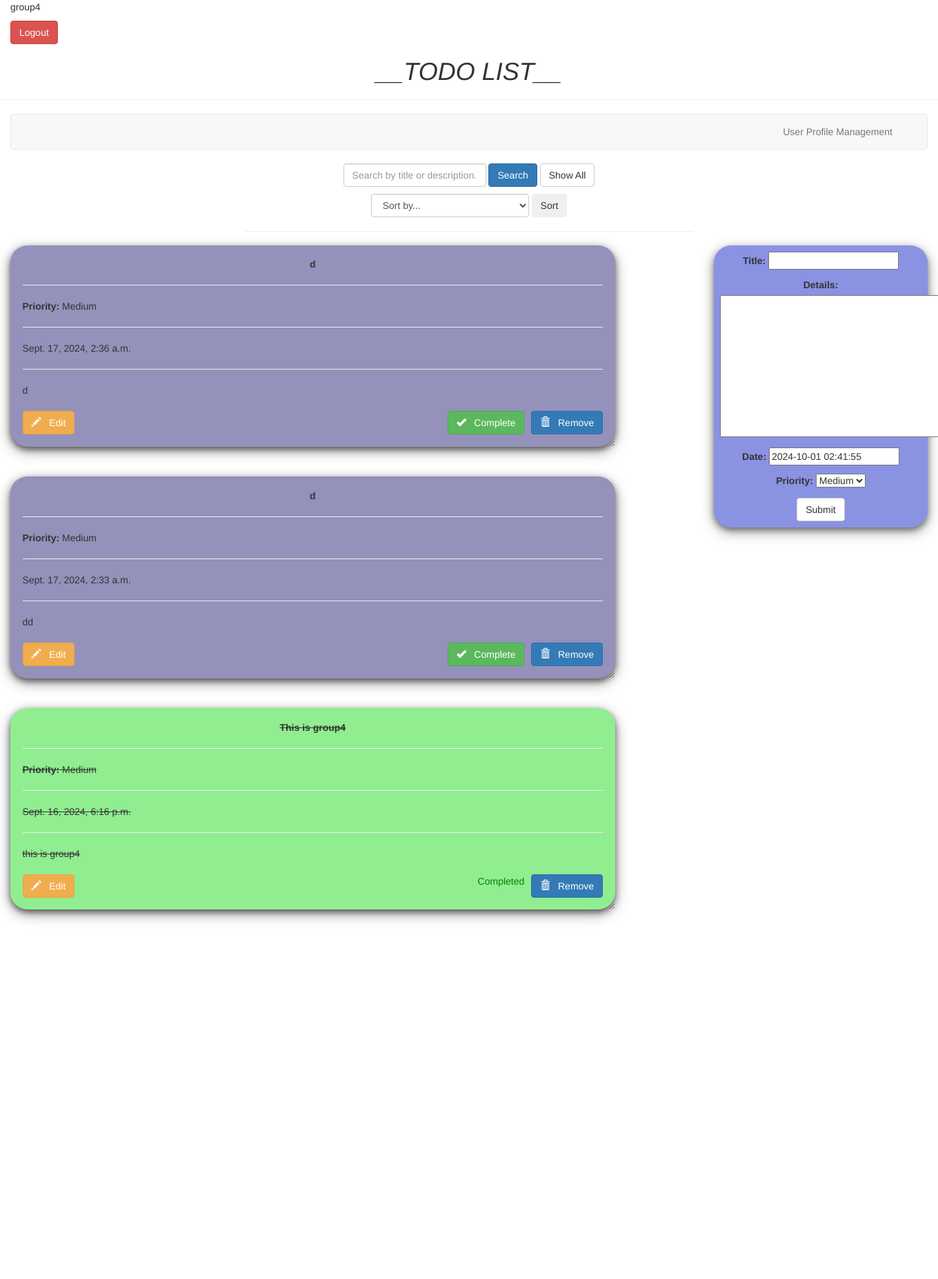
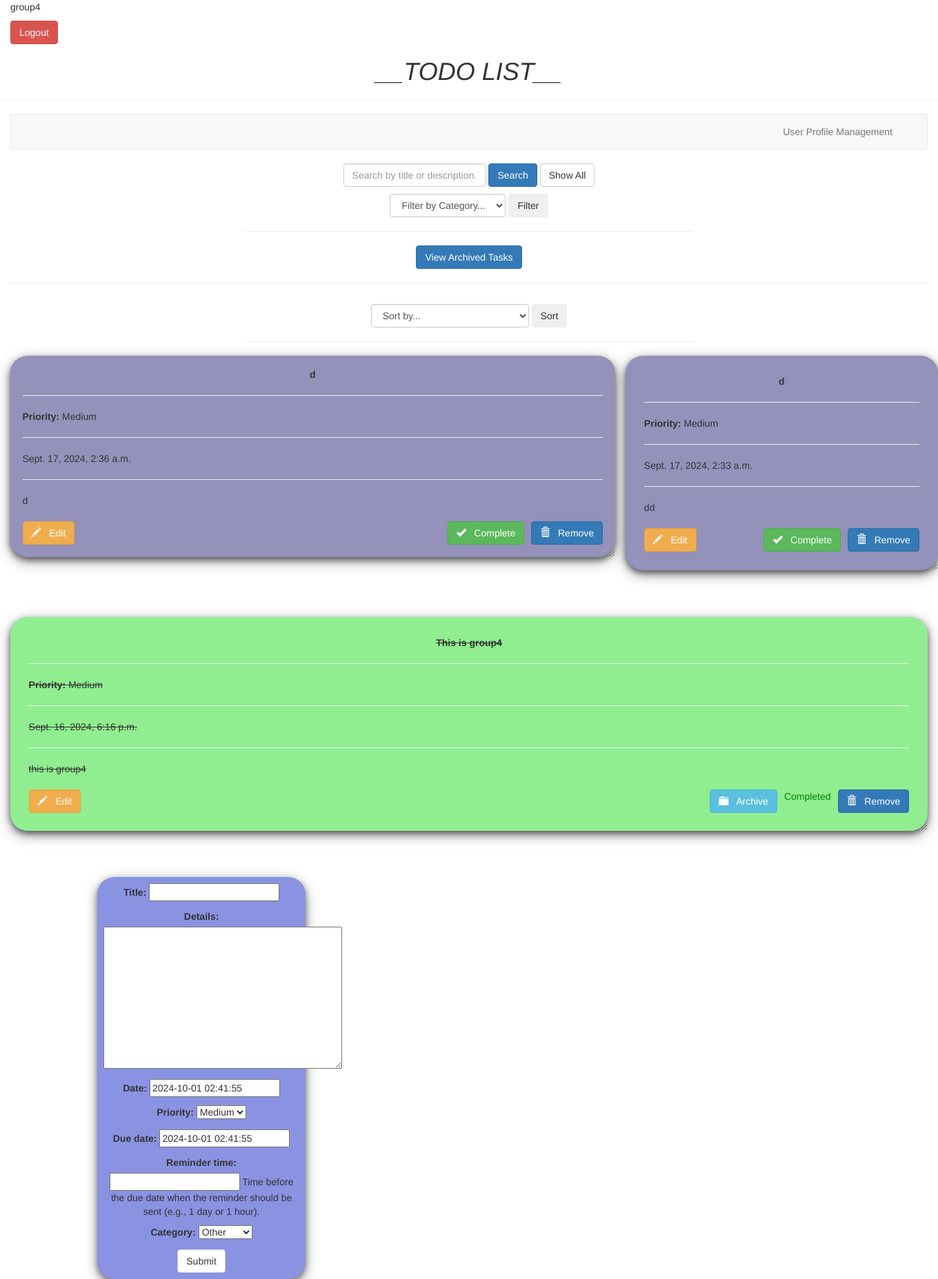
Before and after one commit to DePaul-CSC-394-401/mini-project-team-4, a Django app: page / in a window 1360 px wide; the page is wider, and only the part inside the window is pictured. Shown: that part at 69% size. Before the commit the page ends 1336 px from the top of that part, so only its background shows below. Run offline with Django 5.2, Linux system fonts and the light colour scheme; a user stored in the database is signed in; data comes from the database, SQL or seed files in the repository; some libraries are stand-ins or nearby versions.

Commit message:
committing local changes before merging main

```diff
--- a/todo/forms.py
+++ b/todo/forms.py
@@ -5,4 +5,7 @@
 class TodoForm(forms.ModelForm):
     class Meta:
         model = Todo
-        fields = ['title', 'details', 'date', 'priority']
+        fields = ['title', 'details', 'date', 'priority', 'due_date', 'reminder_time', 'category']
+        widgets = {
+            'dude_date':forms.DateTimeInput(attrs={'type': 'datetime-local'}),
+        }
--- a/todo/models.py
+++ b/todo/models.py
@@ -1,17 +1,30 @@
 from django.db import models
 from django.utils import timezone
 from django.contrib.auth.models import User
+from datetime import timedelta
 
 class Todo(models.Model):
     user = models.ForeignKey(User, on_delete=models.CASCADE, default=1)
 
     PRIORITY_CHOICES = [('Low', 'Low'), ('Medium', 'Medium'), ('High', 'High'),]
+    CATEGORY_CHOICES = [ ('Work', 'Work'),
+        ('Personal', 'Personal'),
+        ('Errands', 'Errands'),
+        ('Other', 'Other'),
+        ]
 
     title = models.CharField(max_length=100)
     details = models.TextField()
     date = models.DateTimeField(default=timezone.now)
+    archived = models.BooleanField(default=False)
     completed = models.BooleanField(default=False)
     priority = models.CharField(max_length=6, choices=PRIORITY_CHOICES, default='Medium')
+    category = models.CharField(max_length=50, choices=CATEGORY_CHOICES, default='Other')
+    due_date = models.DateTimeField(default=timezone.now)
+    reminder_time=models.DurationField(null=True, blank=True,
+        help_text="Time before the due date when the reminder should be sent (e.g., 1 day or 1 hour)."
+    )
+    reminder_sent = models.BooleanField(default=False)
 
     def __str__(self):
         return self.title
--- a/todo/templates/todo/index.html
+++ b/todo/templates/todo/index.html
@@ -156,6 +156,35 @@
       </form>
     </div>
   </div>
+<!-- Category Filter Dropdown -->
+  <div class="row">
+    <div class="col-md-6 col-md-offset-3">
+      <form method="GET" action="{% url 'todo' %}" class="form-inline text-center" style="margin-top: 10px;">
+        <div class="form-group">
+          <select name="category" class="form-control">
+            <option value="">Filter by Category...</option>
+            <option value="Work" {% if current_category == 'Work' %}selected{% endif %}>Work</option>
+            <option value="Personal" {% if current_category == 'Personal' %}selected{% endif %}>Personal</option>
+            <option value="Errands" {% if current_category == 'Errands' %}selected{% endif %}>Errands</option>
+            <option value="Other" {% if current_category == 'Other' %}selected{% endif %}>Other</option>
+          </select>
+          <button type="submit" class="btn btn-secondary">Filter</button>
+        </div>
+      </form>
+      <hr>
+    </div>
+  </div>
+    <!-- View Archived Tasks Link -->
+<div class="row">
+  <div class="col-md-6 col-md-offset-3 text-center">
+    <a href="{% url 'view_archive' %}" class="btn btn-primary">View Archived Tasks</a>
+  </div>
+</div>
+<hr>
+
+
+
+
 
   <!-- Sort Dropdown -->
   <div class="row">
@@ -239,7 +268,19 @@
         </form>
         {% else %}
         <p style="color: green; float: right; margin-right: 10px;">Completed</p>
+        {% if not i.archived %}
+        <form action="/archive/{{ i.id }}/" method="POST" style="float: right; margin-right: 10px;">
+          {% csrf_token %}
+          <button type="submit" class="btn btn-info">
+            <span class="glyphicon glyphicon-folder-close"></span> &nbsp; Archive
+          </button>
+        </form>
         {% endif %}
+        {% endif %}
+
+        <div style="clear: both;"></div>
+        </div>
+
 
         <div style="clear: both;"></div>
       </div>
--- a/todo/views.py
+++ b/todo/views.py
@@ -12,6 +12,7 @@ from django.contrib.auth.mixins import LoginRequiredMixin
 from django.contrib.auth import login
 from django import forms
 from django.contrib.auth.models import User
+from django.utils import timezone
 
 from django.core.mail import send_mail
 from django.conf import settings  # for accessing email config
@@ -66,9 +67,22 @@ def index(request):
     # Get the search query and sort option from the request
     query = request.GET.get('q', None)
     sort_by = request.GET.get('sort_by', None)
+    category_filter = request.GET.get('category', None)
 
     # Filter todos by the logged-in user
-    item_list = Todo.objects.filter(user=request.user)
+    item_list = Todo.objects.filter(user=request.user, archived=False)
+
+    if category_filter:
+        item_list = item_list.filter(category=category_filter)
+
+    now = timezone.now()
+    for item in item_list:
+        if item.reminder_time and not item.reminder_sent:
+            reminder_due_time = item.due_date - item.reminder_time
+            if now >= reminder_due_time:
+                item.reminder_sent = True
+                item.save()
+                messages.info(request, f'Reminder: Task "{item.title}" is due soon!')
 
     if query:
         # Filter items by title or description (details) if a search query exists
@@ -86,6 +100,7 @@ def index(request):
         # Default sorting by creation date descending
         item_list = item_list.order_by('-date')
 
+    form = TodoForm(request.POST or None)
     if request.method == "POST":
         form = TodoForm(request.POST)
         if form.is_valid():
@@ -100,8 +115,25 @@ def index(request):
         "forms": form,
         "list": item_list,
         "title": "TODO LIST",
+        "Current_category" : category_filter
     }
     return render(request, 'todo/index.html', page)
+
+def archive_task(request, task_id):
+    task = get_object_or_404(Todo, id=task_id, user=request.user)
+    task.archived = True
+    task.save()
+    messages.success(request, f'Task "{task.title}" archived successfully!')
+    return redirect('todo')
+
+def view_archive(request):
+    archived_task = Todo.objects.filter(user=request.user, archived=True).order_by('-date')
+
+    page = {
+        "list": archived_task,
+        "title": "archived TODO Items",
+    }
+    return render(request,'todo/archive.html', page )
 
 
 @login_required
--- a/todo_site/settings.py
+++ b/todo_site/settings.py
@@ -122,6 +122,7 @@ SERVER_EMAIL = 'noreply@gmail.com'
 
 
 
+
 # Internationalization
 # https://docs.djangoproject.com/en/5.1/topics/i18n/
 
--- a/todo_site/urls.py
+++ b/todo_site/urls.py
@@ -16,4 +16,6 @@ urlpatterns = [
     path('complete/<int:item_id>/', views.mark_complete, name='mark_complete'),
     path('change-password/', views.change_password, name='change_password'),
     path('update-email/', views.update_email, name='update_email'),
+    path('archive/<int:task_id>/', views.archive_task, name='archive_task'),
+    path('archive/', views.view_archive, name='view_archive'),
 ]
```
Also changed, not shown: todo/management/commands/check_reminders.py (added, +8 -0 lines), todo/tasks.py (added, +44 -0 lines), todo/templates/todo/archive.html (added, +93 -0 lines), todo/templates/todo/reminder_email.html (added, +13 -0 lines), todo/migrations/0005_category_todo_category.py (added), todo/migrations/0006_remove_todo_category_todo_due_date_todo_remind_sent_and_more.py (added), todo/migrations/0007_rename_remind_sent_todo_reminder_sent.py (added), todo/migrations/0008_auto_20240930_1943.py (added), todo/migrations/0009_todo_category.py (added), todo/migrations/0010_todo_archived.py (added), 1 other file.
